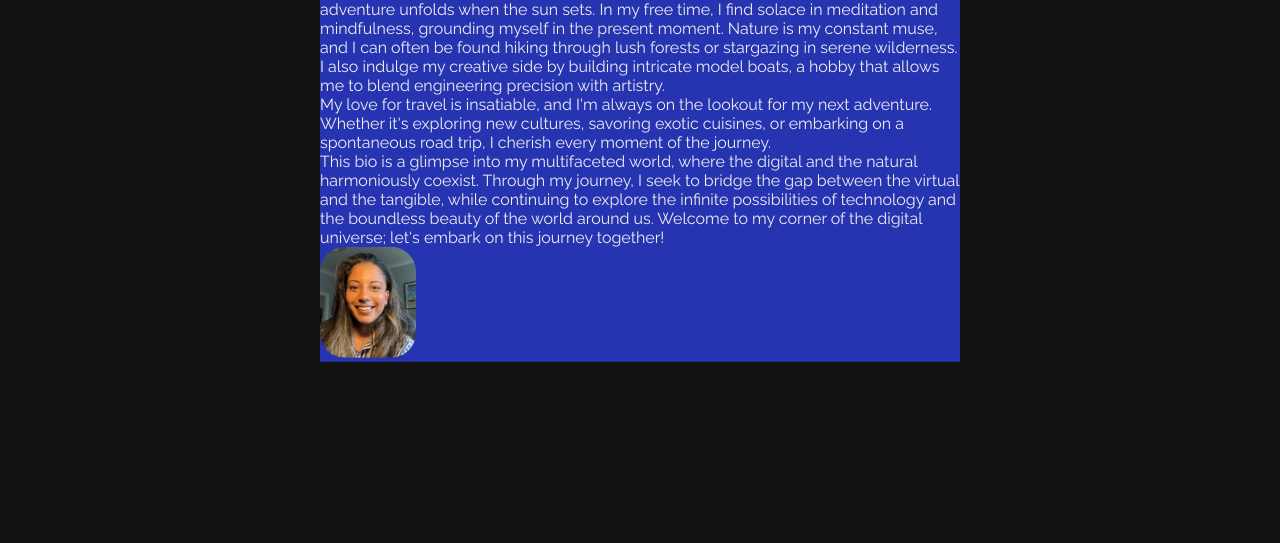
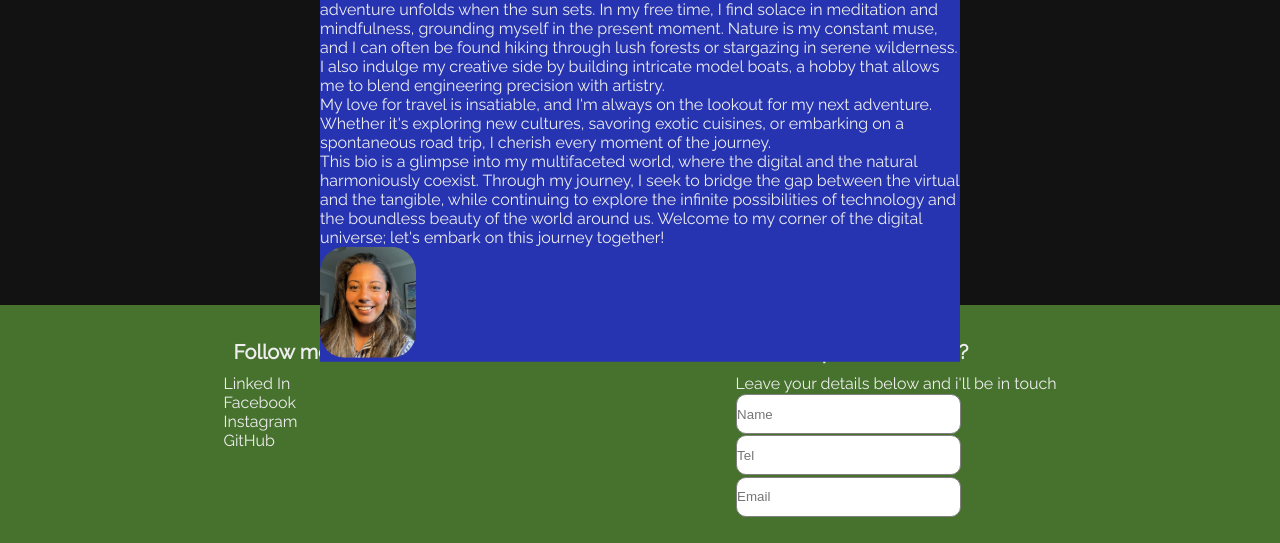
Before and after one commit to lai1372/portfolio-website, a plain HTML site: page src/bio.html in a window 1280 px wide. Shown: the part 257-800 px from the top of the page. Drawn offline with Linux system fonts and the light colour scheme.

Commit message:
Style the footer

```diff
--- a/src/bio.html
+++ b/src/bio.html
@@ -57,4 +57,40 @@
     </main>
     <script src="../index.js"></script>
   </body>
+  <footer>
+    <section>
+      <h4 class="footer-heading">Follow me</h4>
+      <p>Linked In</p>
+      <p>Facebook</p>
+      <p>Instagram</p>
+      <p>GitHub</p>
+    </section>
+    <section>
+      <h4 class="footer-heading">Have a question for me?</h4>
+      <p>Leave your details below and i'll be in touch</p>
+      <form class="contact">
+        <input
+          class="input"
+          type="text"
+          name="fname"
+          id="fname"
+          placeholder="Name"
+        />
+        <input
+          class="input"
+          type="number"
+          name="fname"
+          id="fname"
+          placeholder="Tel"
+        />
+        <input
+          class="input"
+          type="email"
+          name="fname"
+          id="fname"
+          placeholder="Email"
+        />
+      </form>
+    </section>
+  </footer>
 </html>
--- a/style.css
+++ b/style.css
@@ -33,10 +33,34 @@
   margin: 20px;
 }
 
+.tbsearchbar {
+  padding-top: 10px;
+  color: red; //To add some color.
+}
+
 .portfolio-image {
   width: 50%;
   height: auto;
   margin: 10px;
+}
+
+blockquote {
+  background: #446a32;
+  border-left: 10px solid #ffffff;
+  margin: 1.5em 10px;
+  padding: 0.5em 10px;
+  quotes: "\201C""\201D""\2018""\2019";
+}
+blockquote:before {
+  color: #f19e9e;
+  content: open-quote;
+  font-size: 4em;
+  line-height: 0.1em;
+  margin-right: 0.25em;
+  vertical-align: -0.4em;
+}
+blockquote p {
+  display: inline;
 }
 
 footer {
@@ -45,7 +69,7 @@ footer {
   justify-content: space-around;
   background-color: rgb(71, 114, 46);
   width: 100%;
-  padding: 2;
+  padding: 2%;
   margin-top: auto;
 }
 
@@ -72,7 +96,10 @@ footer {
 .nav-link:hover {
   background-color: #d0d5ff;
 }
-
+.footer-heading {
+  font-size: 20px;
+  padding: 10px;
+}
 main {
   background-color: #2634b2;
   position: absolute;
```
Also changed, not shown: src/experience.html (+36 -0 lines), src/index.html (+6 -4 lines), src/portfolio.html (+36 -0 lines).
